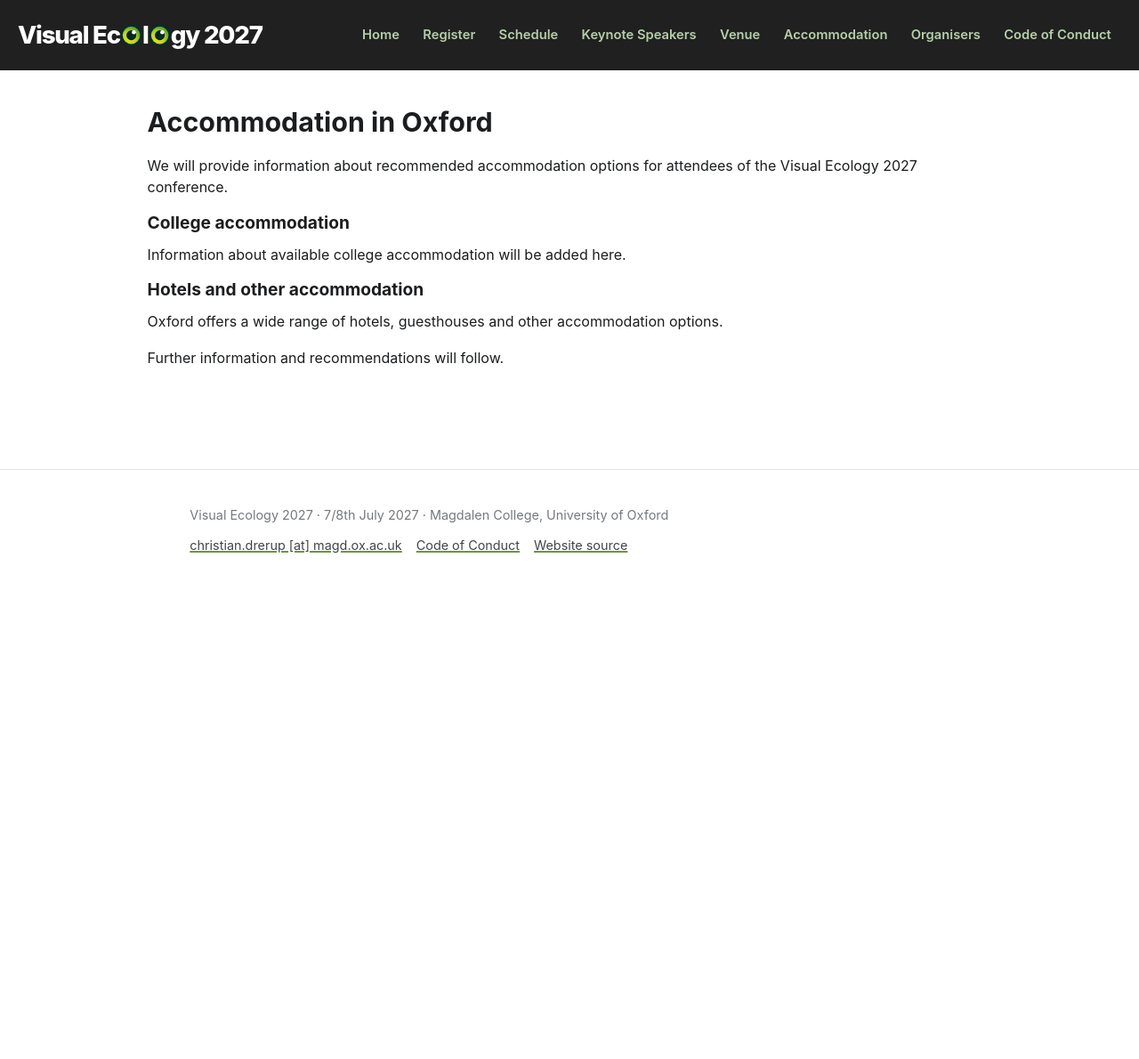
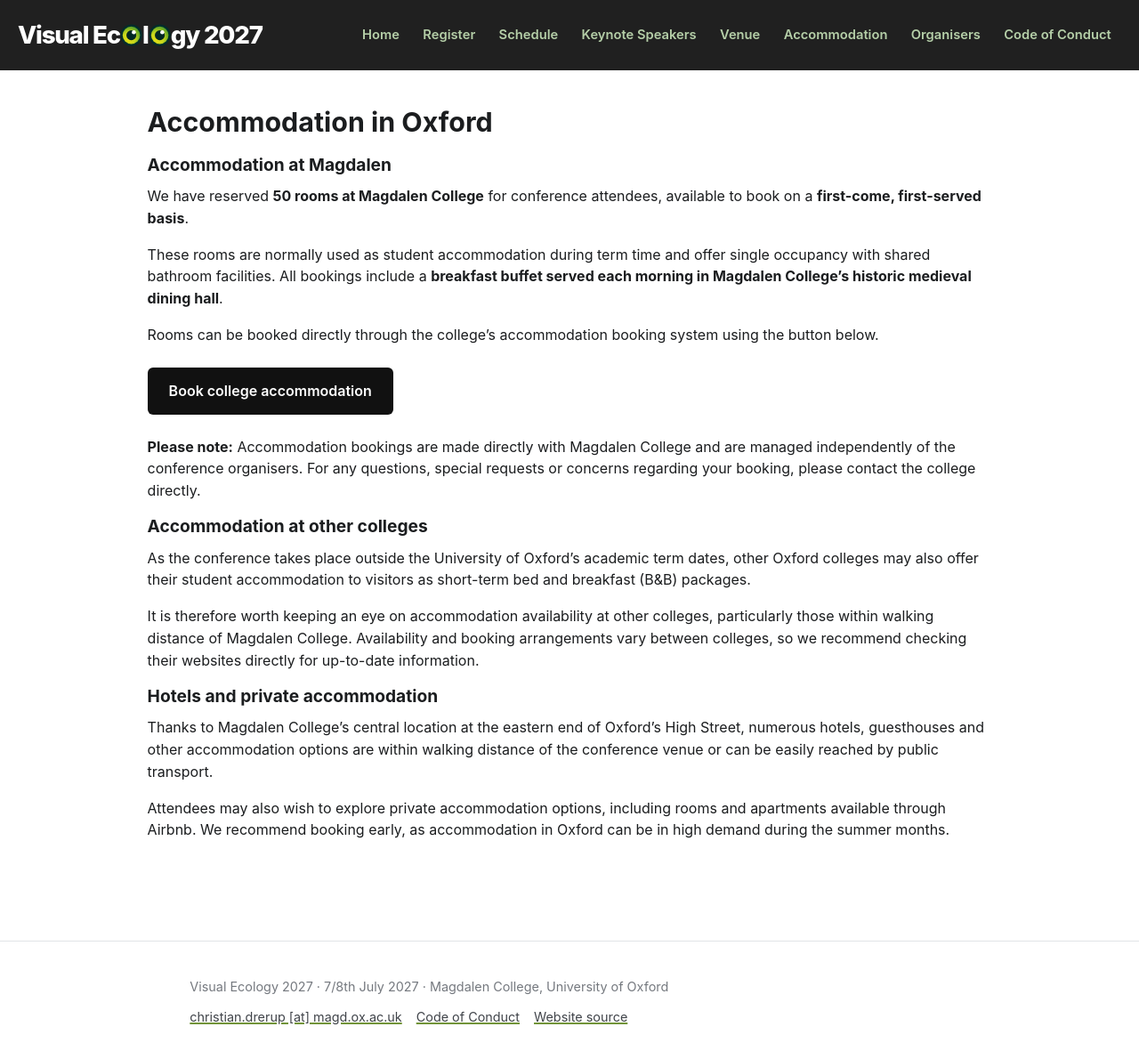
Before and after one commit to visual-ecology/2027, a Jekyll site: the page built from _pages/accommodation.md, in a window 1280 px wide and 1195 px high. Shown: the top 1190 px of the window at 89% size. Built offline with Jekyll 4.4.1, drawn with Linux system fonts in a browser that asks for light colours.

Commit message:
Update accommodation information and booking links

```diff
--- a/_pages/accommodation.md
+++ b/_pages/accommodation.md
@@ -5,14 +5,36 @@ permalink: /accommodation/
 
 ## Accommodation in Oxford
 
-We will provide information about recommended accommodation options for attendees of the Visual Ecology 2027 conference.
+### Accommodation at Magdalen
 
-### College accommodation
+We have reserved **50 rooms at Magdalen College** for conference attendees, available to book on a **first-come, first-served basis**.
 
-Information about available college accommodation will be added here.
+These rooms are normally used as student accommodation during term time and offer single occupancy with shared bathroom facilities. All bookings include a **breakfast buffet served each morning in Magdalen College's historic medieval dining hall**.
 
-### Hotels and other accommodation
+Rooms can be booked directly through the college's accommodation booking system using the button below.
 
-Oxford offers a wide range of hotels, guesthouses and other accommodation options.
+<div style="margin: 24px 0;">
+  <a href="https://www.universityrooms.com/en-GB/eventcode?ec=ACJULY2027&amp;vid=magdalenoxford"
+     target="_blank"
+     rel="noopener noreferrer"
+     class="oxford-button"
+     style="display: inline-flex; width: auto; padding: 14px 24px;">
+    Book college accommodation
+  </a>
+</div>
 
-Further information and recommendations will follow.
+**Please note:** Accommodation bookings are made directly with Magdalen College and are managed independently of the conference organisers. For any questions, special requests or concerns regarding your booking, please contact the college directly.
+
+
+### Accommodation at other colleges
+
+As the conference takes place outside the University of Oxford's academic term dates, other Oxford colleges may also offer their student accommodation to visitors as short-term bed and breakfast (B&B) packages.
+
+It is therefore worth keeping an eye on accommodation availability at other colleges, particularly those within walking distance of Magdalen College. Availability and booking arrangements vary between colleges, so we recommend checking their websites directly for up-to-date information.
+
+
+### Hotels and private accommodation
+
+Thanks to Magdalen College's central location at the eastern end of Oxford's High Street, numerous hotels, guesthouses and other accommodation options are within walking distance of the conference venue or can be easily reached by public transport.
+
+Attendees may also wish to explore private accommodation options, including rooms and apartments available through Airbnb. We recommend booking early, as accommodation in Oxford can be in high demand during the summer months.
```
